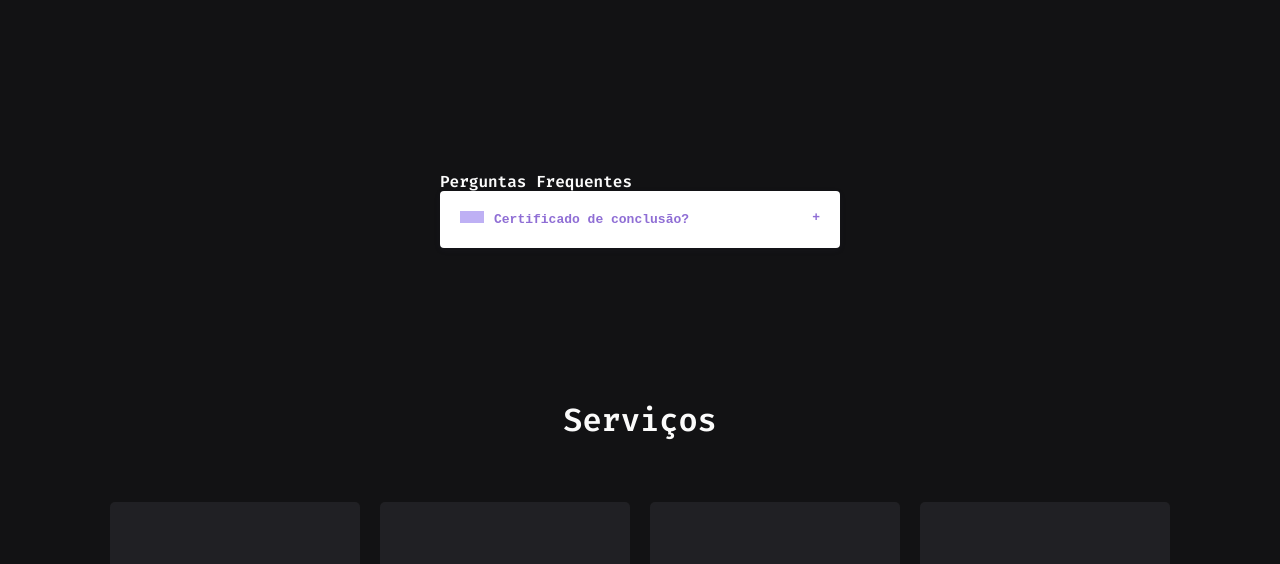
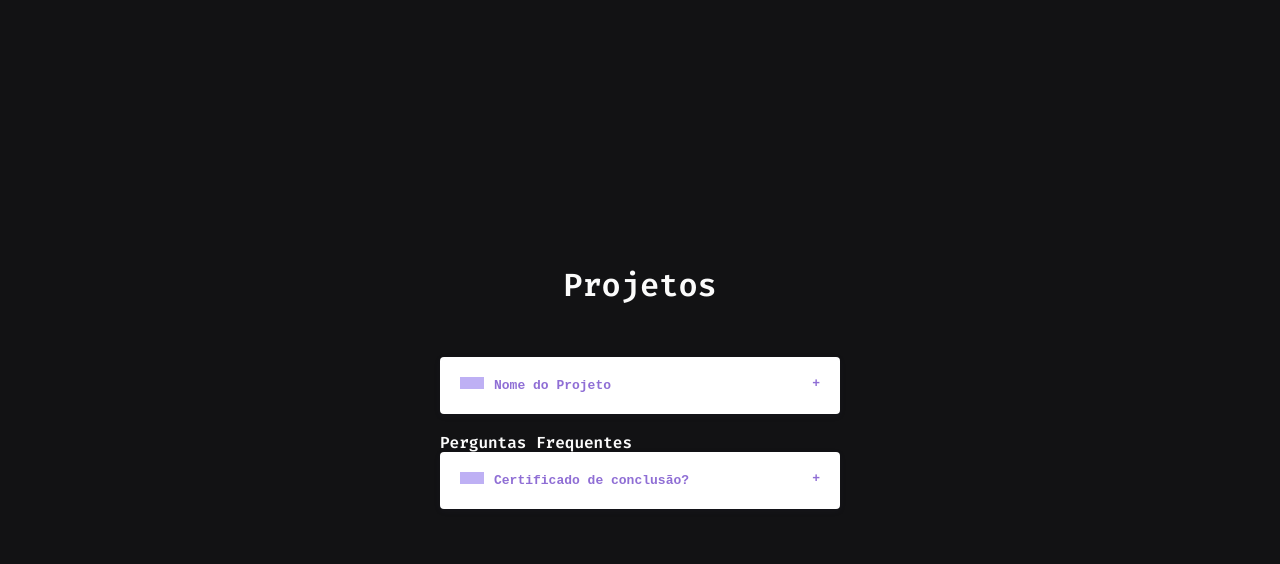
Before and after one commit to JoaoBatistaJr/Portfolio, a plain HTML site: page index.html in a window 1280 px wide. Shown: the part 627-1191 px from the top of the page. Drawn offline with nearby package versions, Linux system fonts and the light colour scheme.

Commit message:
Update index.html

```diff
--- a/index.html
+++ b/index.html
@@ -131,6 +131,21 @@
 
 			<!-- Abre - Projetos -->
 			<section class="projetos" id="projetos">
+				<h1 class="titulo-projetos">Projetos</h1>
+				<div class="wrapper">
+				<div class="lista-item">
+					<input type="checkbox" class="trigger-input" id="faq-titulo">
+
+					<div class="trigger-wrapper">
+						<label for="faq-titulo-1">
+							<h2 class="faq-titulo">Nome do Projeto</h2>
+						</label>
+						<p class="faq-conteudo">Descrição do projetoDescrição do projetoDescrição do projetoDescrição do projeto</p>
+					</div>
+				</div>
+				</div>
+
+
 				<div class="wrapper">
   <h1>Perguntas Frequentes</h1>
 
```
